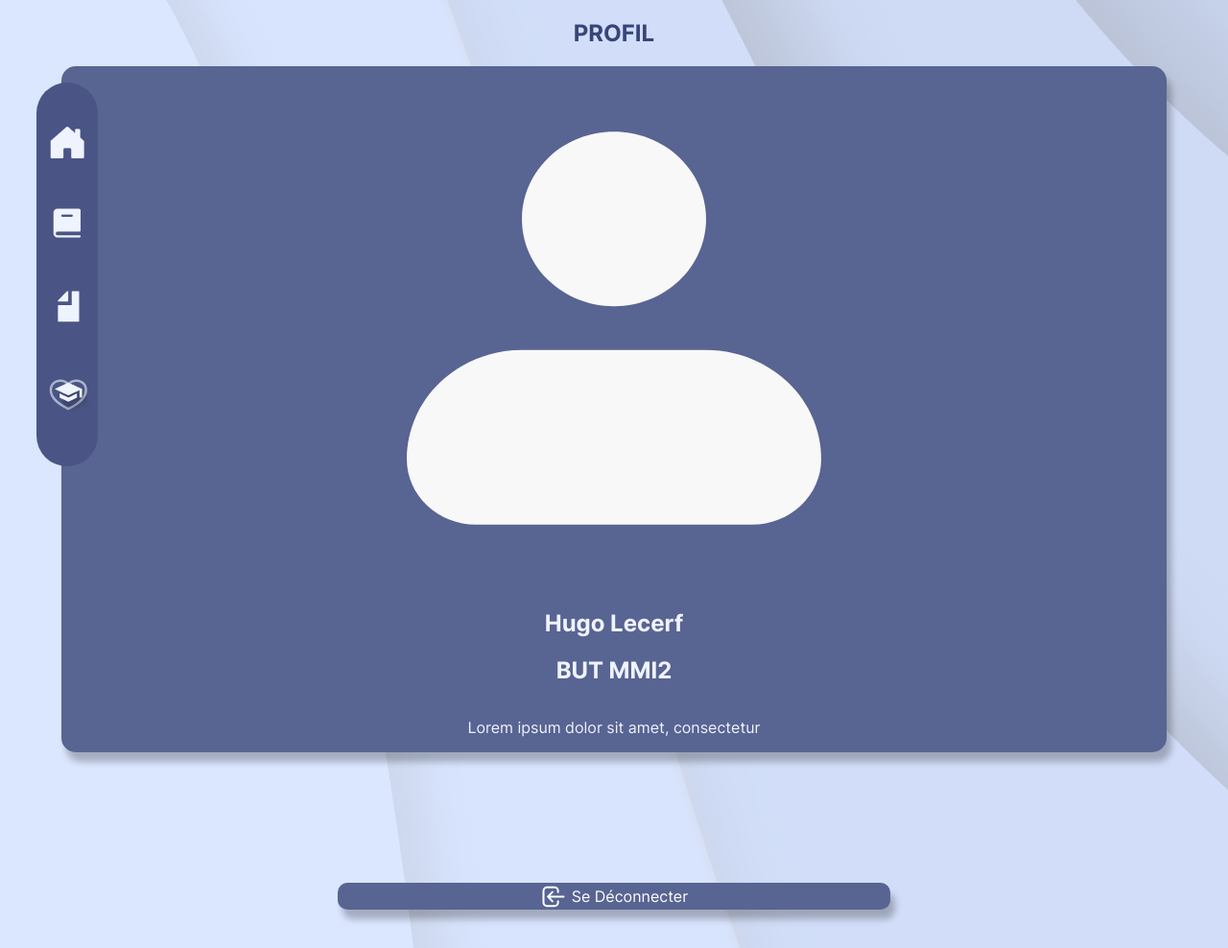
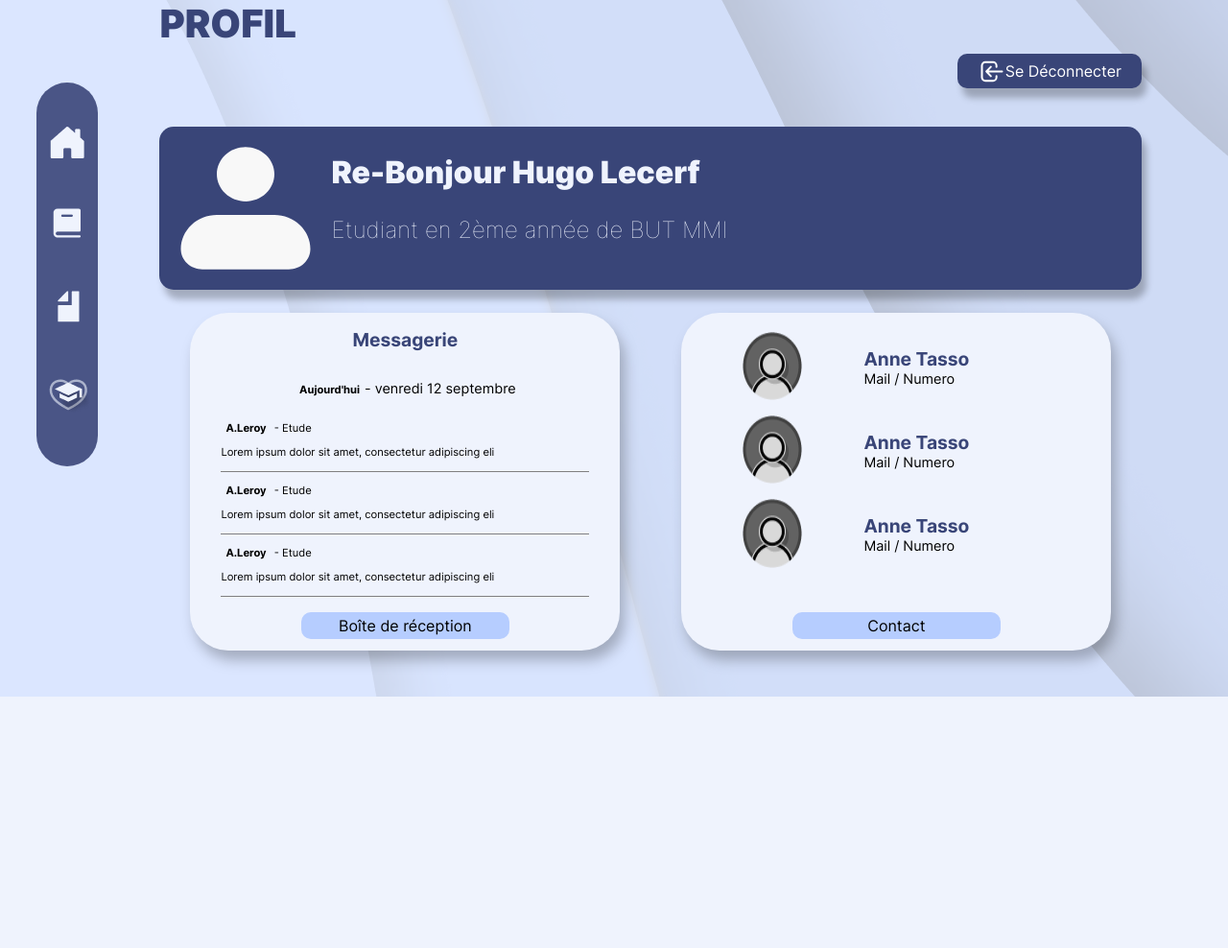
Before and after one commit to JcbBastien/refonteENT, a PHP site: page /Profil.php in a window 1280 px wide. Shown: the part 74-1062 px from the top of the page at 96% size. After the commit the page ends 800 px from the top, so only its background shows below. Run offline with PHP 8.4, Linux system fonts and the light colour scheme.

Commit message:
Ajout page profil

```diff
--- a/Profil.php
+++ b/Profil.php
@@ -14,13 +14,15 @@
         </div>
     </header>
     <section id="profil">
-        <h1>PROFIL</h1>
+        <div id="HeaderProfil" >
+            <h1>PROFIL</h1>
+            <a href="#" id="DeconnexionPC"><img src="img/logout.svg" alt=""> <p>Se Déconnecter</p></a>
+        </div>
         <div id="Bio">
             <img src="img/personProfil.svg" alt="">
             <div id="profilTXT">
-                <h1>Hugo Lecerf</h1>
-                <h2>BUT MMI2</h2>
-                <p>Lorem ipsum dolor sit amet, consectetur </p>
+                <h1>Re-Bonjour Hugo Lecerf</h1>
+                <h2>Etudiant en 2ème année de BUT MMI</h2>
             </div>
         </div>
         <div id="messageriePro">
@@ -37,7 +39,55 @@
                 </div>
             </a>
         </div>
-        <a href="#" id="Deconnexion"><img src="img/logout.svg" alt=""> <p>Se Déconnecter</p></a>
+
+        <div id="SectionProfil">
+            <div id="PCBord">
+                    <h2>Messagerie</h2>
+                    <p><strong>Aujourd'hui</strong>- venredi 12 septembre</p>
+                    <div id="PCmsg">
+                        <div id="msgPV">
+                            <p><strong>A.Leroy</strong> - Etude</p>
+                            <p>Lorem ipsum dolor sit amet, consectetur adipiscing eli</p>
+                        </div>
+                        <div id="msgPV">
+                            <p><strong>A.Leroy</strong> - Etude</p>
+                            <p>Lorem ipsum dolor sit amet, consectetur adipiscing eli</p>
+                        </div>
+                        <div id="msgPV">
+                            <p><strong>A.Leroy</strong> - Etude</p>
+                            <p>Lorem ipsum dolor sit amet, consectetur adipiscing eli</p>
+                        </div>
+                    </div>
+                    <div id="botBord"><a href="https://partage.univ-eiffel.fr/" target="_blank" id="ButtPC">Boîte de réception</a></div>
+                </div>
+            <a href="#" id="Deconnexion"><img src="img/logout.svg" alt=""> <p>Se Déconnecter</p></a>
+            <div id="PCBord">
+                <div>
+                    <div id="UserPro">
+                    <img src="img/Userpic.png" alt="">
+                        <div id="UserTXT">
+                            <h2>Anne Tasso</h2>
+                            <p>Mail / Numero</p>
+                        </div>
+                    </div>
+                    <div id="UserPro">
+                        <img src="img/Userpic.png" alt="">
+                        <div id="UserTXT">
+                            <h2>Anne Tasso</h2>
+                            <p>Mail / Numero</p>
+                        </div>
+                    </div>
+                    <div id="UserPro">
+                        <img src="img/Userpic.png" alt="">
+                        <div id="UserTXT">
+                            <h2>Anne Tasso</h2>
+                            <p>Mail / Numero</p>
+                        </div>
+                    </div>
+                </div>
+                <a href="contact.php" id="ButtPC">Contact</a>
+            </div>
+        </div>
     </section>
 
     <nav>
--- a/style.css
+++ b/style.css
@@ -480,7 +480,7 @@ transform: rotate(180deg); /* Modification de la rotation pour pointer vers la d
     align-items: center;
     justify-content: center;
     border-radius: 10px;
-    background: #586492;
+    background: #394578;
     box-shadow: 5px 10px 7px 0px rgba(0, 0, 0, 0.25);
     text-decoration: none;
     width: 45vw;
@@ -490,6 +490,118 @@ transform: rotate(180deg); /* Modification de la rotation pour pointer vers la d
 #Deconnexion p {
     margin-left: 5px;
 }
+
+@media screen and (min-width: 769px) {
+
+    #profil{
+        display: flex;
+        flex-direction: column;
+        align-items: flex-start;
+        margin-left: 13vw;
+    }
+
+    #profil h1{
+        font-size: 2.5rem;
+        font-weight: 900;
+        margin-top: 0;
+    }
+
+    #Bio{
+        width: 80vw;
+        display: flex;
+        flex-direction: row;
+        background-color: #394578;
+    }
+
+    #Bio img{
+        width: 17.5%;
+    }
+
+    #profilTXT{
+        display: flex;
+        flex-direction: column;
+        align-items: flex-start;
+        height: 20vh;
+        justify-content: center;
+    }
+
+    #profilTXT h2{
+        font-size: 1.5rem;
+        font-weight: 100;
+    }
+
+    #profilTXT h1{
+        font-size: 2rem;
+
+    }
+
+    #Deconnexion{
+        display: none;
+    }
+
+    #DeconnexionPC{
+        margin-top: 7vh;
+        margin-bottom: 5vh;
+        color: white;
+        display: flex;
+        align-items: center;
+        justify-content: center;
+        border-radius: 10px;
+        background: #394578;
+        box-shadow: 5px 10px 7px 0px rgba(0, 0, 0, 0.25);
+        text-decoration: none;
+        width: 15vw;
+        height: 4.5vh;
+    }
+
+    #HeaderProfil{
+        width: 80vw;
+        display: flex;
+        justify-content: space-between;
+    }
+
+    #messageriePro{
+        margin-top: 3vh;
+    }
+
+    #profil #PCBord{
+        margin-bottom: 3vh;
+    }
+
+    #UserPro{
+        display: flex;
+        padding-bottom: 2vh;
+        width: 25vw;
+    }
+
+    #UserPro:first-child{
+        margin-top: 2.5vh;
+
+    }
+
+    #SectionProfil{
+        display: flex;
+        width: 80vw;
+        justify-content: space-around;
+    }
+
+    #SectionProfil #PCBord{
+        width: 35vw;
+        border-radius: 40px;
+    }
+
+    #SectionProfil #PCBord #PCmsg{
+        width: 30vw;
+        font-size: 1rem;
+    }
+
+}
+
+@media screen and (max-width: 769px) {
+    #DeconnexionPC{
+        display: none;
+    }
+    }
 
 /* GESTION D'ETUDES */
 
@@ -639,6 +751,7 @@ box-shadow: 5px 10px 7px 0px rgba(0, 0, 0, 0.25);
         flex-direction: column;
         align-items: flex-start;
         margin-left: 13vw;
+        margin-top: -6vh;
     }
 
     #sectionVie h1{
@@ -698,7 +811,7 @@ box-shadow: 5px 10px 7px 0px rgba(0, 0, 0, 0.25);
     }
 
     #VieBien{
-        width: 75vw;
+        width: 80vw;
         display: flex;
         flex-direction: row-reverse;
         justify-content: space-between;
```
Also changed, not shown: 1 other file.
